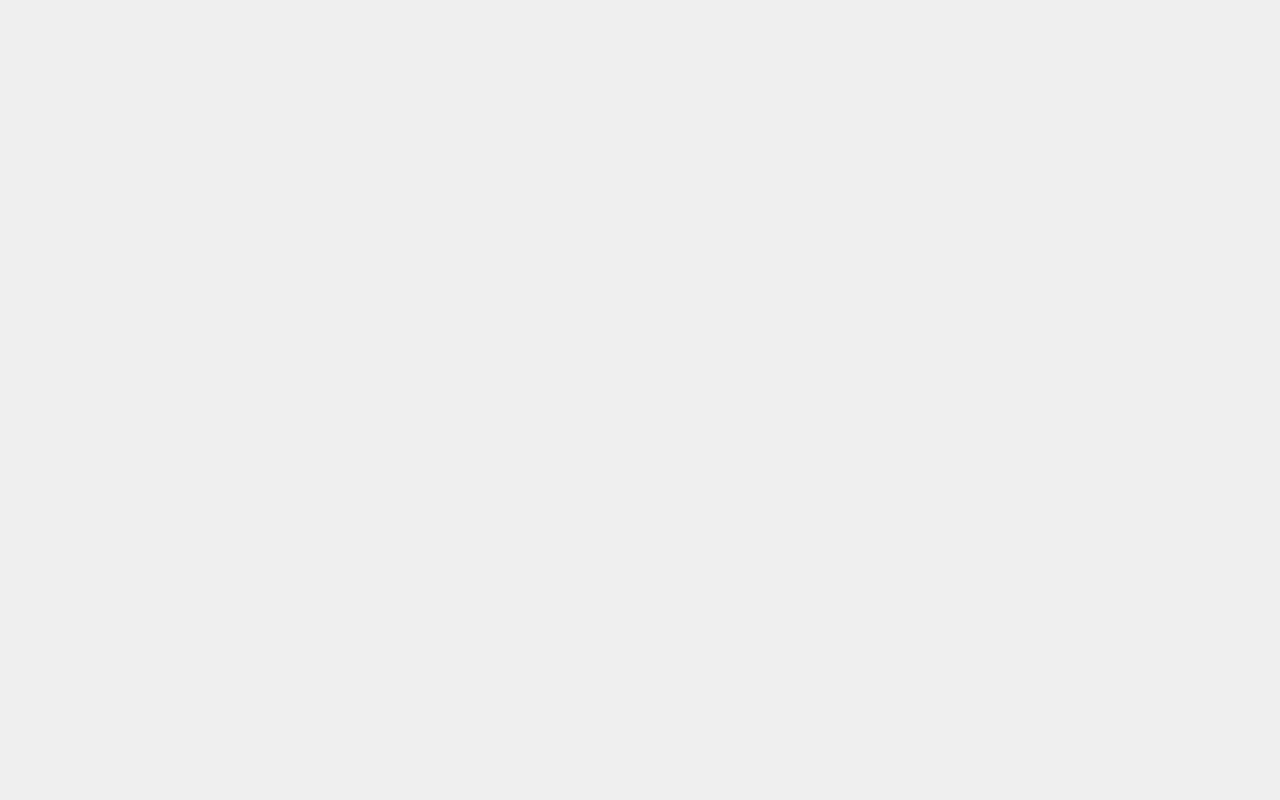
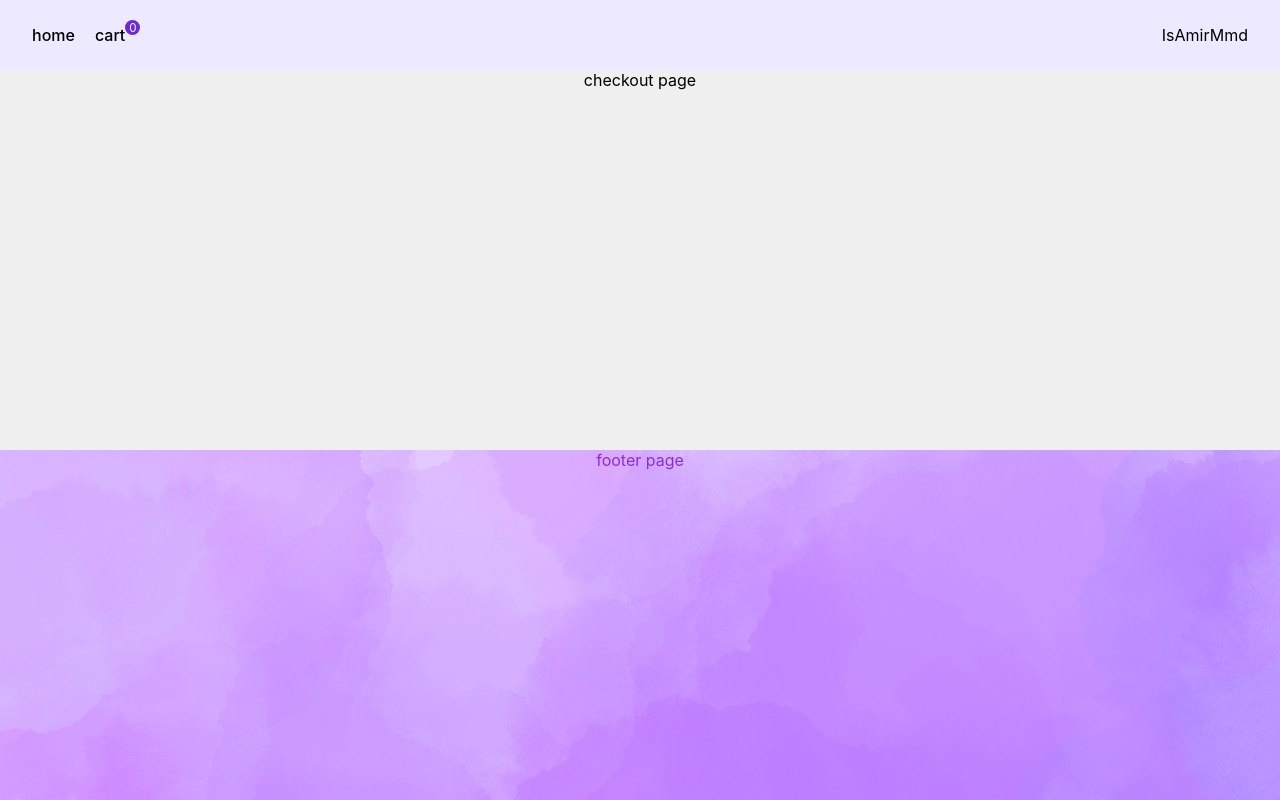
Before and after one commit to IsAmirMmd/onlineShop, a React (Create React App) app: page /checkout in a window 1280 px wide. Before the commit this address had no page. Built offline with nearby package versions, Linux system fonts and the light colour scheme.

Commit message:
checkout page created

```diff
--- a/src/App.js
+++ b/src/App.js
@@ -5,6 +5,7 @@ import CartPage from "./pages/cartPage";
 import CartProvider from "./Context/CartContext";
 import { ToastContainer } from "react-toastify";
 import "react-toastify/dist/ReactToastify.css";
+import CheckoutPage from "./pages/checkoutPage";
 
 function App() {
   return (
@@ -14,6 +15,7 @@ function App() {
         <BrowserRouter>
           <Routes>
             <Route path="/cart" Component={CartPage} />
+            <Route path="/checkout" Component={CheckoutPage} />
             <Route path="/" Component={HomePage} />
           </Routes>
         </BrowserRouter>
--- /dev/null
+++ b/src/pages/checkoutPage.jsx
@@ -0,0 +1,11 @@
+import Layout from "../Layout/Layout";
+
+const CheckoutPage = () => {
+  return (
+    <Layout>
+      <p>checkout page</p>
+    </Layout>
+  );
+};
+
+export default CheckoutPage;
```
